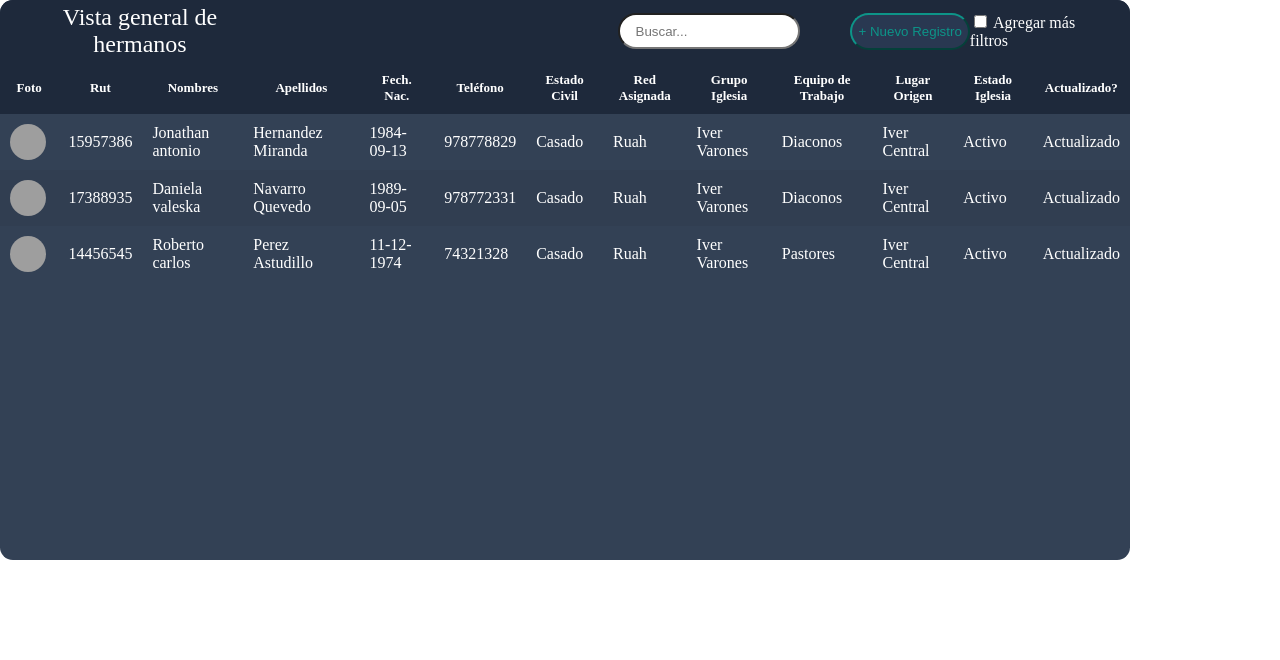
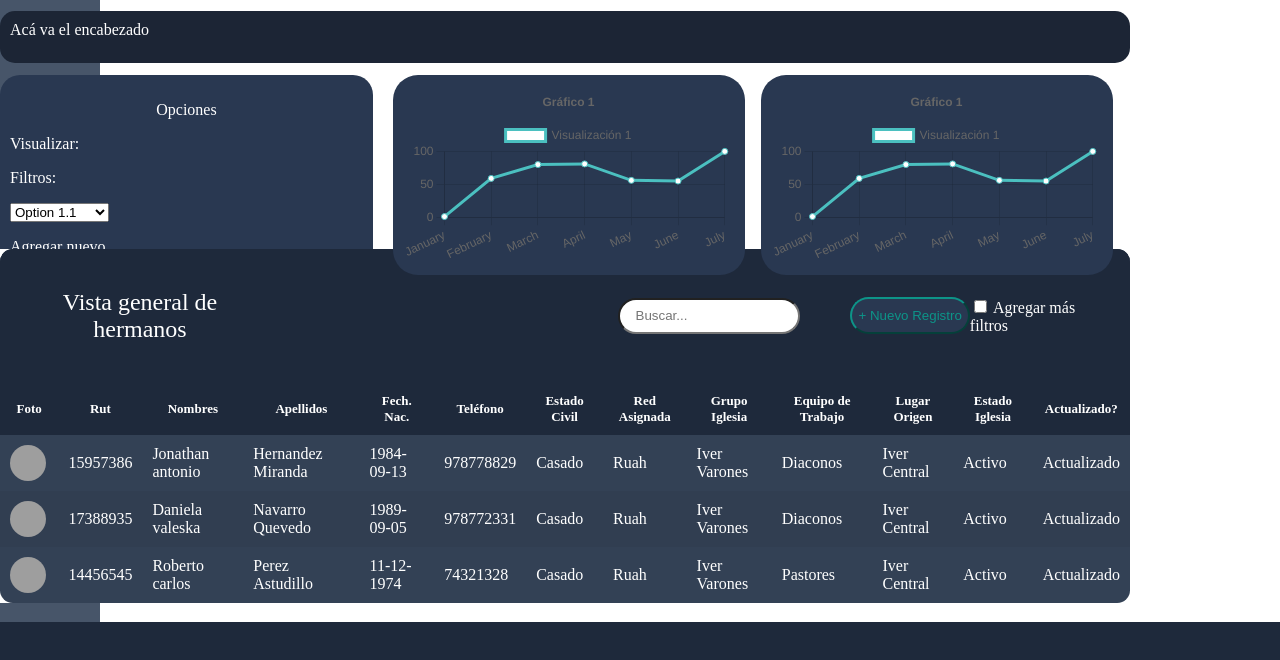
Before and after one commit to Jhernandez84/iver, a Next.js app: page /usersview in a window 1280 px wide. Shown: the top 660 px of the page. Built offline with nearby package versions, Linux system fonts and the light colour scheme; grey boxes are pictures that could not be loaded.

Commit message:
cambios a userview

```diff
--- a/src/Components/SimpleCard/SimpleCard.jsx
+++ b/src/Components/SimpleCard/SimpleCard.jsx
@@ -18,7 +18,7 @@ import {
   HiAcademicCap,
 } from "react-icons/hi";
 
-const SimpleCard = ({ Header, MaxRrows }) => {
+const SimpleCard = ({ CarData, Header, MaxRrows }) => {
   const iconSize = "25px";
 
   const Data = [
--- a/src/Components/Tables/lgTableComponent/lgTableStyles.css
+++ b/src/Components/Tables/lgTableComponent/lgTableStyles.css
@@ -26,7 +26,7 @@ td {
 
 .table {
   width: calc(100vw - 150px);
-  height: 70vh;
+  height: 100%;
   background-color: #334155;
   overflow: hidden;
   border-radius: 0.8rem;
--- a/src/app/dashboard/styles.css
+++ b/src/app/dashboard/styles.css
@@ -3,12 +3,12 @@
   grid-template-columns: 25% 75%;
   justify-content: space-around;
   background-color: white;
-  transition: all 0.5s ease-in-out;
+  /* transition: all 0.5s ease-in-out; */
 }
 
 .dashboard-container.Dark {
   background-color: var(--primary-bg-color-dark);
-  transition: all 0.5s ease-in-out;
+  /* transition: all 0.5s ease-in-out; */
 }
 
 .dashboard-container .dbc-left {
@@ -46,7 +46,7 @@
 
 .dashboard-container .dbc-right {
   display: grid;
-  grid-template-rows: 45% 55%;
+  grid-template-rows: 40% 60%;
   /* width: 100%; */
 }
 
--- a/src/app/layout.js
+++ b/src/app/layout.js
@@ -26,7 +26,7 @@ function InnerLayout({ children }) {
 export default function RootLayout({ children }) {
   return (
     <html>
-      <body className="main-container">
+      <body>
         <ThemeProvider>
           <AuthProvider>
             <InnerLayout>{children}</InnerLayout>
--- a/src/app/usersview/page.jsx
+++ b/src/app/usersview/page.jsx
@@ -1,19 +1,63 @@
 "use client";
-import React from "react";
+import React, { useContext } from "react";
 import dynamic from "next/dynamic";
 import sampledata from "@/Components/Firebase/sampledata";
+import { ThemeContext } from "@/Context/ThemeContext/ThemeContext";
+import MyChart from "@/Components/Charts/ChartBuilder";
+import "./styles.css";
 
 const LGTableComponent = dynamic(() =>
   import("@/Components/Tables/lgTableComponent/lgTableComponent")
 );
 
 const UsersView = () => {
+  const { userThemePreference } = useContext(ThemeContext);
+
   return (
     <>
-      <LGTableComponent
-        tableTitle="Vista general de hermanos"
-        tableData={sampledata}
-      />
+      <section
+        className={
+          userThemePreference === "Dark"
+            ? "Members-container Dark"
+            : "Members-container"
+        }
+      >
+        <div className="Members-header">Acá va el encabezado</div>
+        <div className="Members-visual-filters">
+          <div className="Members-filters">
+            <p className="Members-filters-title">Opciones</p>
+            <p>Visualizar:</p>
+            <span>
+              <p>Filtros:</p>
+              <select class="dropdown">
+                <optgroup label="Group 1">
+                  <option value="option1_1">Option 1.1</option>
+                  <option value="option1_2">Option 1.2</option>
+                </optgroup>
+                <optgroup label="Group 2">
+                  <option value="option2_1">Option 2.1</option>
+                  <option value="option2_2">Option 2.2</option>
+                </optgroup>
+                <optgroup label="Group 3">
+                  <option value="option3_1">Option 3.1</option>
+                  <option value="option3_2">Option 3.2</option>
+                </optgroup>
+              </select>
+            </span>
+            <p>Agregar nuevo</p>
+          </div>
+          <div className="Members-charts">
+            <MyChart chrTitle="Gráfico 1" chrDataLabel="Visualización 1" />
+            <MyChart chrTitle="Gráfico 1" chrDataLabel="Visualización 1" />
+          </div>
+        </div>
+        <div>
+          <LGTableComponent
+            tableTitle="Vista general de hermanos"
+            tableData={sampledata}
+          />
+        </div>
+      </section>
     </>
   );
 };
--- /dev/null
+++ b/src/app/usersview/styles.css
@@ -0,0 +1,45 @@
+.Members-container {
+  display: grid;
+  grid-template-rows: 12% 28% 60%;
+  justify-content: space-around;
+  background-color: white;
+  transition: all 0.5s ease-in-out;
+}
+
+.Members-container.Dark {
+  background-color: var(--primary-bg-color-dark);
+  transition: all 0.5s ease-in-out;
+}
+
+.Members-visual-filters {
+  display: grid;
+  grid-template-columns: 33% 67%;
+}
+
+.Members-header {
+  background-color: var(--primary-bg-strong-color-dark);
+  margin: 1% 0 1% 0;
+  padding: 10px;
+  border-radius: 15px;
+}
+
+.Members-filters {
+  border-radius: 20px;
+  background-color: var(--primary-bg-header-color-dark);
+  padding: 10px;
+  height: 87%;
+}
+
+.Members-filters-title {
+  display: flex;
+  justify-content: center;
+}
+
+.Members-charts {
+  display: grid;
+  grid-template-columns: 50% 50%;
+  justify-content: space-around;
+  /* width: 100%; */
+  padding-left: 20px;
+  margin: 0 0 1% 0;
+}
```
Also changed, not shown: src/app/dashboard/page.jsx (+5 -4 lines).
